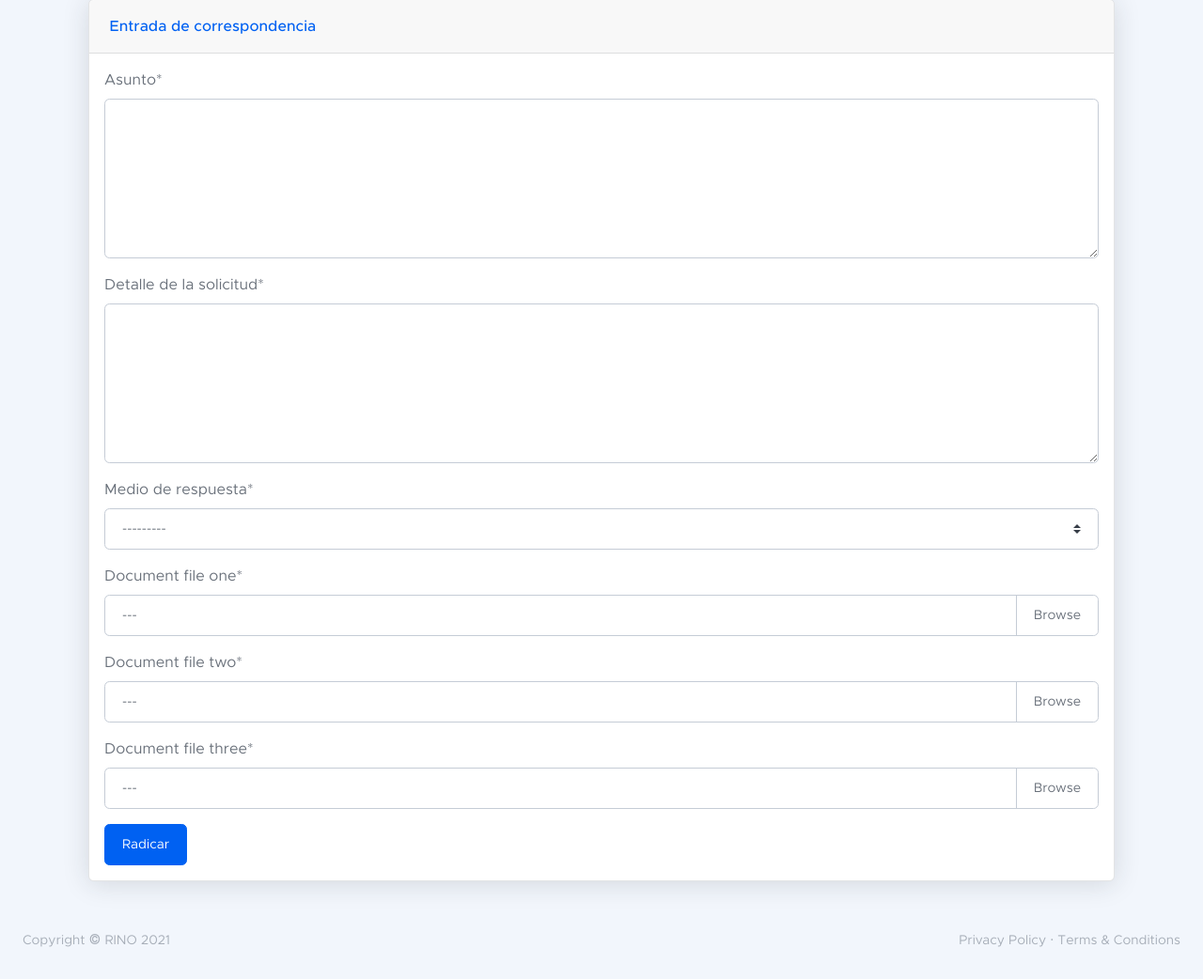
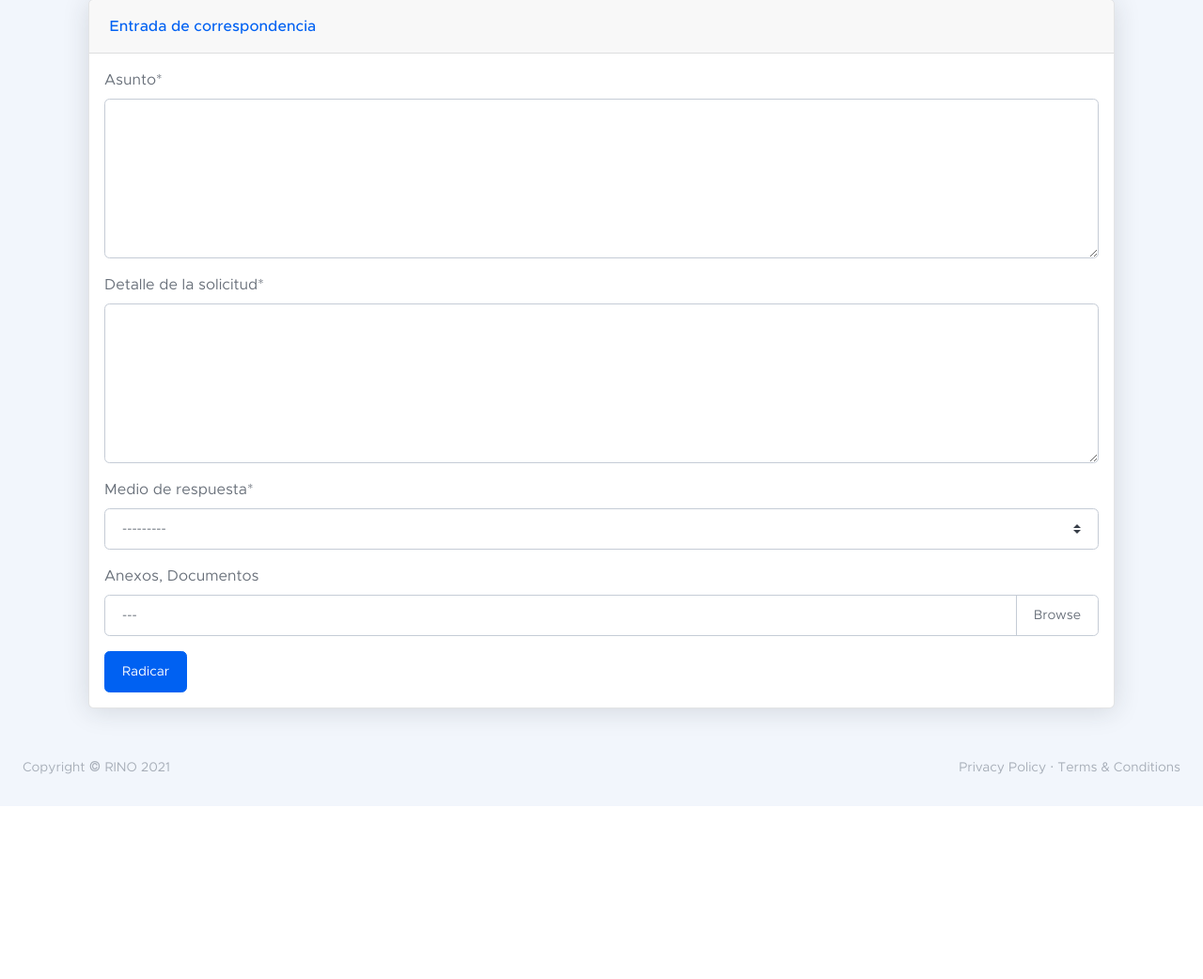
Before and after one commit to ingenieriask/repoazure, a Django app: page /pqrs/pqrs-create/1/ in a window 1280 px wide. Shown: the part 374-1416 px from the top of the page at 94% size. After the commit the page ends 1232 px from the top, so only its background shows below. Run offline with Django 3.2, Linux system fonts and the light colour scheme; tables that the repository leaves empty hold one stand-in row (values such as "Sample post"); parts of the project's set-up code (start-up, migrations or seed data) failed here and were passed over; some libraries are stand-ins or nearby versions.

Commit message:
feat: file field dynamic creation in pqrs form

```diff
--- a/pqrs/forms.py
+++ b/pqrs/forms.py
@@ -82,13 +82,12 @@ class PqrRadicateForm(forms.ModelForm):
 
     class Meta:
         model = PQR
-        fields = ('subject', 'data', 'response_mode', 'document_file_one',
-                  'document_file_two', 'document_file_three', 'captcha'
+        fields = ('subject', 'data', 'response_mode', 'file_uploaded', 'captcha'
                 )
         labels = {'subject': 'Asunto',
                   'data': 'Detalle de la solicitud',
+                  'file_uploaded': 'Anexos, Documentos',
                   'response_mode': 'Medio de respuesta'}
-
 
     def __init__(self, *args, **kwargs):
         super(PqrRadicateForm, self).__init__(*args, **kwargs)
@@ -107,15 +106,7 @@ class PqrRadicateForm(forms.ModelForm):
                 css_class='form-row'
             ),
             Row(
-                Column('document_file_one', css_class='form-group col-12 mb-0'),
-                css_class='form-row'
-            ),
-            Row(
-                Column('document_file_two', css_class='form-group col-12 mb-0'),
-                css_class='form-row'
-            ),
-            Row(
-                Column('document_file_three', css_class='form-group col-12 mb-0'),
+                Column('file_uploaded', css_class='form-group col-12 mb-0'),
                 css_class='form-row'
             ),
             Row(
--- a/pqrs/models.py
+++ b/pqrs/models.py
@@ -40,10 +40,8 @@ class PQR(Radicate):
     # person = models.ForeignKey(Person, on_delete=models.PROTECT, related_name='pqr_person')
     # subject = models.CharField(max_length=256)
     data = models.TextField(max_length=2000)
-    document_file_one = models.FileField(upload_to="uploads/", validators=[validate_file_size])
-    document_file_two = models.FileField(upload_to="uploads/", validators=[validate_file_size])
-    document_file_three = models.FileField(upload_to="uploads/", validators=[validate_file_size])
     response_mode = models.ForeignKey(ResponseMode, on_delete=models.PROTECT, related_name='pqrs_response_mode')
+    file_uploaded = models.FileField(upload_to="uploads/", validators=[validate_file_size], blank=True, null=True)
     # number = models.TextField(max_length=30, null=False, db_index=True)
     subtype = models.ForeignKey(SubType, on_delete=models.PROTECT, related_name='pqr_type', null=True)
 
--- a/static/pqrs/js/custom.js
+++ b/static/pqrs/js/custom.js
@@ -11,3 +11,55 @@ $(document).ready(function () {
     $("#tb_request_sender").DataTable();
   }
 });
+
+var filesUploadedCount = 0;
+
+$('input[type="file"]').change(function(){
+
+    if ($('#id_file_uploaded')[0].value != ''){
+
+        var div = document.createElement('div');
+
+        var clonedInputHtml = '<div class="form-control custom-file" style="border:0">' +
+                                '<input type="file" name="file_uploaded" class="custom-file-input"'+
+                                'id="id_file_uploaded'+filesUploadedCount+'" onchange="updateLabel(this), newInputFileField(this)">' +
+                                '<label class="custom-file-label text-truncate" for="id_file_uploaded'+filesUploadedCount+'">---</label>' +
+                              '</div>';
+
+        div.innerHTML = clonedInputHtml;
+
+        ($("#id_file_uploaded").parents()[2]).appendChild(div);
+        filesUploadedCount++;
+    }
+})
+
+function updateLabel(element){
+  if (typeof(document.getElementById(element.id).files[0]) != 'undefined'){
+    var labelName = document.getElementById(element.id).files[0].name
+  }
+  else{
+    labelName = "---"
+  }
+  $('label[for="'+element.id+'"]')[0].textContent = labelName
+}
+
+function newInputFileField(element){
+  elementIdNumber = element.id.split('')[element.id.split('').length-1];
+  nextElementIdNumber = parseInt(elementIdNumber) + 1;
+  if (document.getElementById('id_file_uploaded'+nextElementIdNumber) == null){
+    filesUploadedCount++;
+    var div = document.createElement('div');
+    div.setAttribute("class", "mt-2");
+
+    var clonedInputHtml = '<div class="form-control custom-file" style="border:0">' +
+                            '<input type="file" name="file_uploaded" class="custom-file-input"'+
+                            'id="id_file_uploaded'+filesUploadedCount+'" onchange="updateLabel(this), newInputFileField(this)">' +
+                            '<label class="custom-file-label text-truncate" for="id_file_uploaded'+filesUploadedCount+'">---</label>' +
+                          '</div>';
+
+    div.innerHTML = clonedInputHtml;
+
+    ($("#"+element.id).parents()[2]).appendChild(div);
+
+  }
+}
--- a/templates/pqrs/create_pqr.html
+++ b/templates/pqrs/create_pqr.html
@@ -20,17 +20,3 @@
     </div>
 </div>
 {% endblock %}
-
-{% block script %}
-$("#id_document_file").fileinput({
-        theme: 'fas',
-        allowedFileExtensions: ['pdf','docx','png','jpg','jpeg'],
-        overwriteInitial: true,
-        maxFileSize:20000,
-        maxFilesNum: 1,
-        language: 'es',
-        slugCallback: function (filename) {
-            return filename.replace('(', '_').replace(']', '_');
-        }
-      });
-{% endblock %}
--- a/templates/pqrs/template.html
+++ b/templates/pqrs/template.html
@@ -135,5 +135,6 @@
     <script src="{% static 'correspondence/assets/demo/chart-bar-demo.js' %}"></script>
     <script src="{% static 'correspondence/assets/demo/chart-pie-demo.js' %}"></script>
     <script src="https://cdn.jsdelivr.net/npm/select2@4.1.0-rc.0/dist/js/select2.min.js"></script>
+
   </body>
 </html>
```
Also changed, not shown: templates/pqrs/show_poll.html (deleted, +0 -36 lines).
